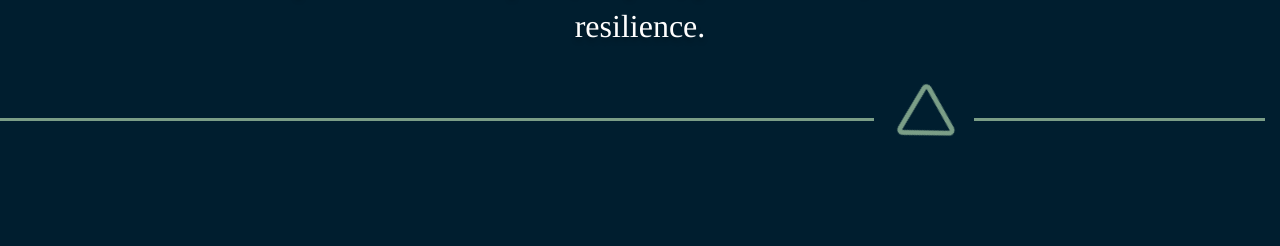
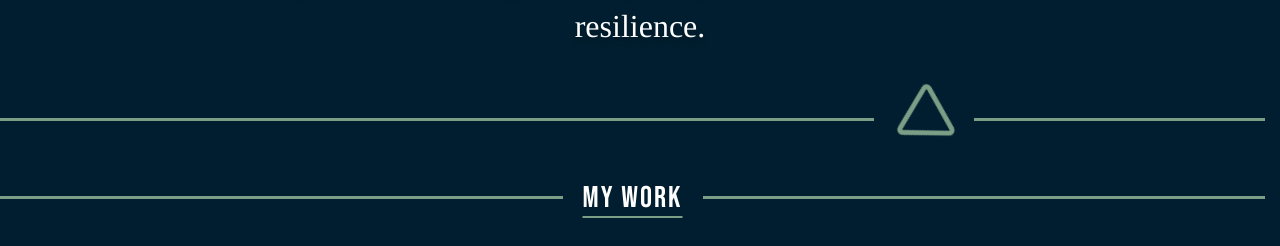
Before and after one commit to MattMatt05/portfolio, a PHP site: page /index.html in a window 1280 px wide. Shown: the part 3873-4119 px from the top of the page. Before the commit the page ends 4009 px from the top, so only its background shows below. Run offline with PHP 8.4, Linux system fonts and the light colour scheme; some web fonts are replaced.

Commit message:
page Moving

```diff
--- a/global.css
+++ b/global.css
@@ -7,6 +7,11 @@
     box-sizing: border-box;
     padding: 0;
     margin: 0;
+}
+
+html {
+    scroll-behavior: smooth;
+    scroll-padding-top: 70px;
 }
 
 body {
--- a/index.html
+++ b/index.html
@@ -21,9 +21,9 @@
             </p>
             <nav>
                 <ul>
-                    <li><a href="">About Me</a></li>
-                    <li><a href="">My Work</a></li>
-                    <li><a href="">Contact</a></li>
+                    <li><a href="#aboutMe">About Me</a></li>
+                    <li><a href="#myWork">My Work</a></li>
+                    <li><a href="#contactMe">Contact</a></li>
                 </ul>
             </nav>
         </div>
@@ -58,11 +58,11 @@
                 <h3>I'm <u>Matthew Molski</u><br>UBC Math & Data Science</h3>
                 <br>
                 <h4>Software Developer<br>Aspiring Data Scientist</h4>
-                <a class="myWorkButton" href="">My Work</a>
+                <a class="myWorkButton" href="#myWork">My Work</a>
             </div>
         </div>
     </section>
-    <div class="about-line">About Me</div>
+    <div class="about-line" id="aboutMe">About Me</div>
     <section class="mintro">
         <div class="imageInfo">
             <img src="assets/val.png" class="storyImg">
@@ -173,6 +173,13 @@
         <img src="assets/triangle.svg" class="shapen" style="transform: rotate(-216deg);"
             onerror="this.style.display='none'">
     </div>
+    <div class="about-line" id="aboutMe">My Work</div>
+    <section id="myWork">
+
+    </section>
+    <section id="contactMe">
+
+    </section>
 </body>
 
 </HTML>
```
